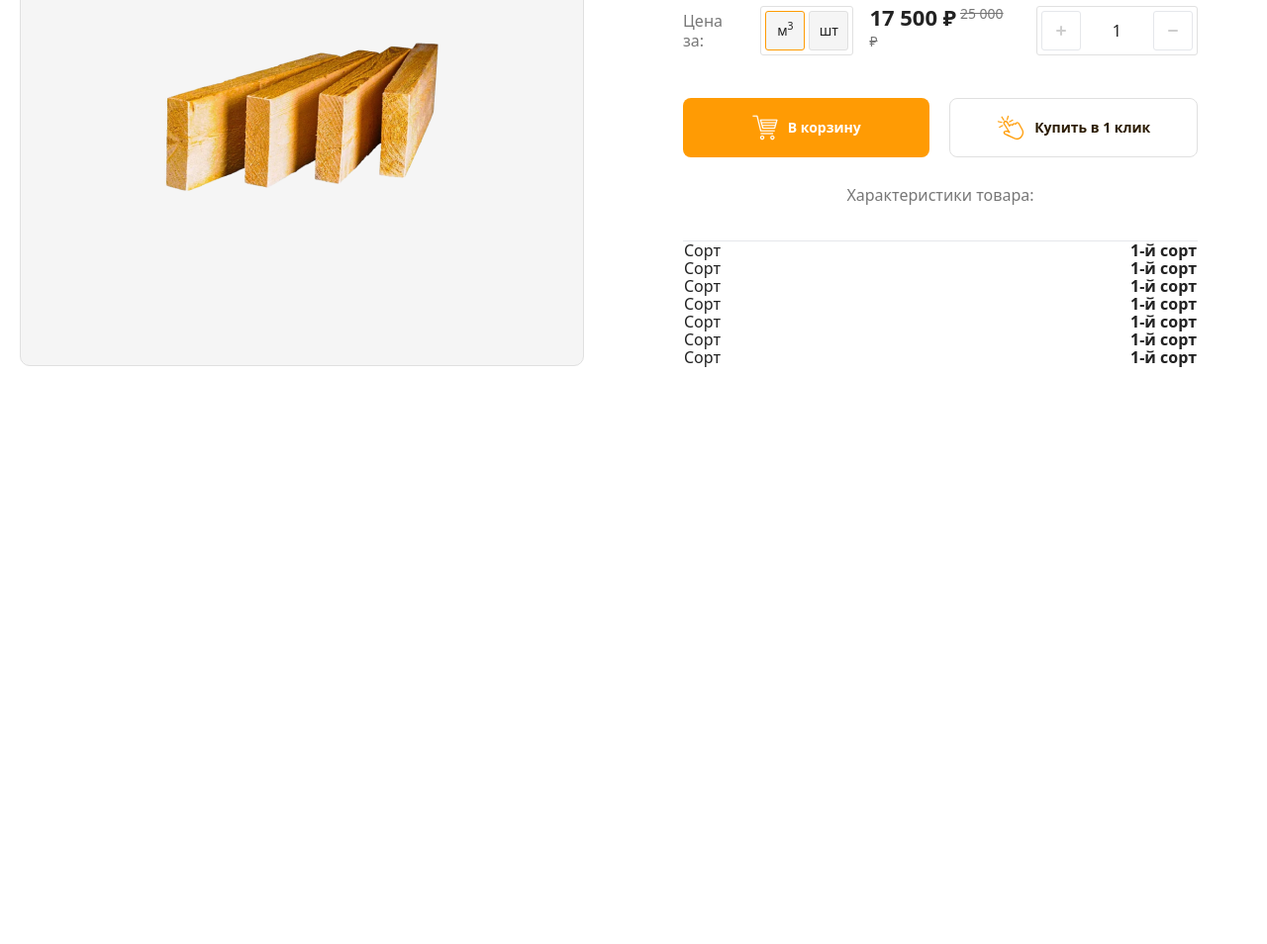
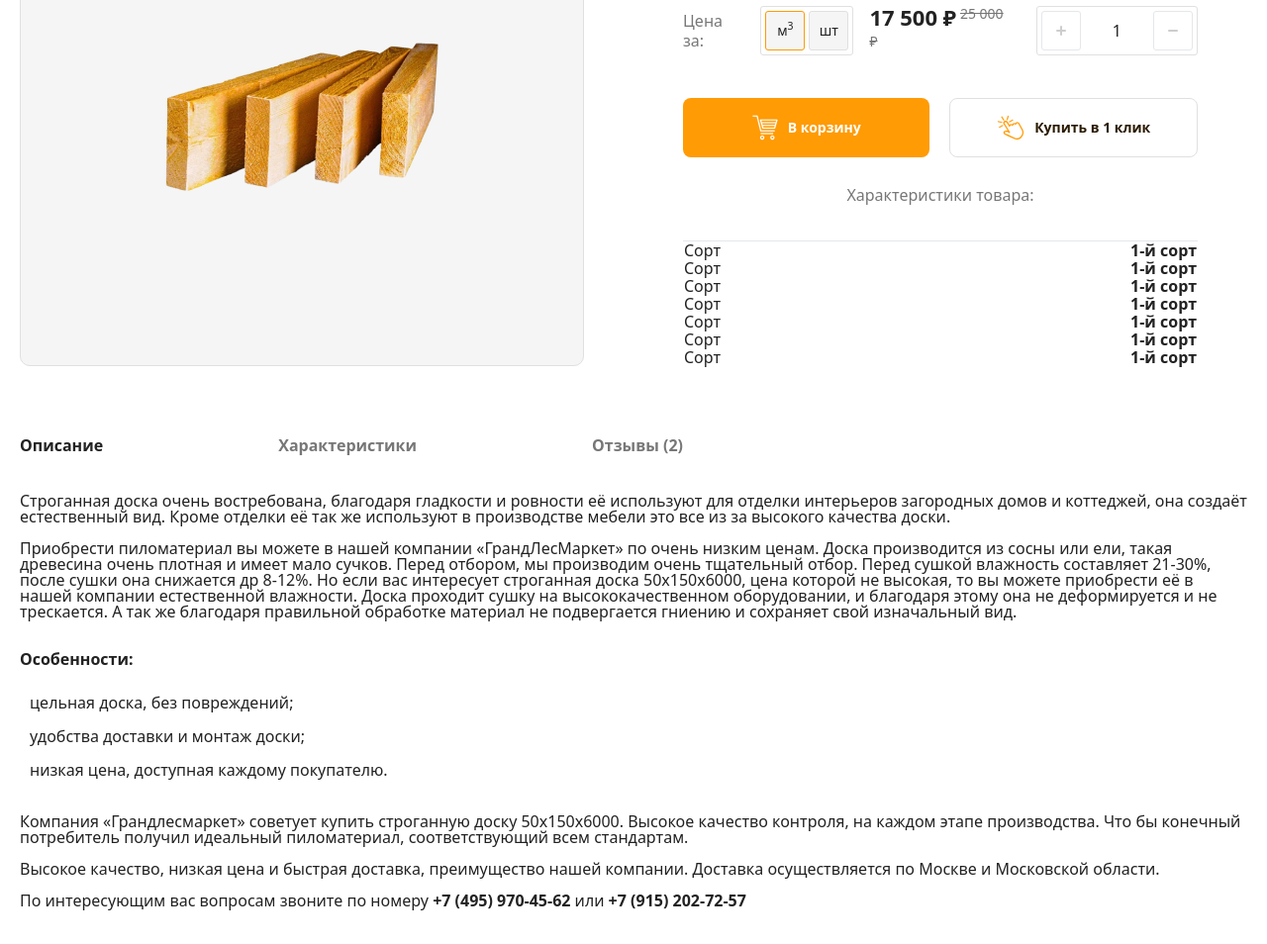
Before and after one commit to mryaxyobek/grandlesmarket, a website: page product.html in a window 1280 px wide. Shown: the part 389-1343 px from the top of the page at 99% size. Before the commit the page ends 800 px from the top, so only its background shows below. Drawn offline with Linux system fonts and the light colour scheme.

Commit message:
added next section

```diff
--- a/product.html
+++ b/product.html
@@ -252,6 +252,38 @@
       </div>
     </div>
   </section>
+
+  <!-- infomation section  -->
+
+  <section class="site-container py-9">
+    <!-- list -->
+    <ul class="flex items-center justify-between max-w-670 text-base leading-4 font-bold text-br-grey-777 mb-10">
+      <li class="">
+        <button class="text-br-black-222">Описание</button>
+      </li>
+      <li class="">
+        <button class="">Характеристики</button>
+      </li>
+      <li class="">
+        <button class="">Отзывы (2)</button>
+      </li>
+    </ul>
+    <p class="font-normal mb-7">
+      Строганная доска очень востребована, благодаря гладкости и ровности её используют для отделки интерьеров загородных домов и коттеджей, она создаёт естественный вид. Кроме отделки её так же используют в производстве мебели это все из за высокого качества доски. <br><br>
+      Приобрести пиломатериал вы можете в нашей компании «ГрандЛесМаркет» по очень низким ценам. Доска производится из сосны или ели, такая древесина очень плотная и имеет мало сучков. Перед отбором, мы производим очень тщательный отбор. Перед сушкой влажность составляет 21-30%, после сушки она снижается др 8-12%. Но если вас интересует строганная доска 50х150х6000, цена которой не высокая, то вы можете приобрести её в нашей компании естественной влажности. Доска проходит сушку на высококачественном оборудовании, и благодаря этому она не деформируется и не трескается. А так же благодаря правильной обработке материал не подвергается гниению и сохраняет свой изначальный вид.
+    </p>
+    <h3 class="leading-6 font-semibold mb-5">Особенности:</h3>
+    <ul class="space-y-2.5 leading-6 font-normal mb-8">
+      <li class="ml-2.5">цельная доска, без повреждений;</li>
+      <li class="ml-2.5">удобства доставки и монтаж доски;</li>
+      <li class="ml-2.5">низкая цена, доступная каждому покупателю.</li>
+    </ul>
+    <p class="font-normal">
+      Компания «Грандлесмаркет» советует купить строганную доску 50х150х6000. Высокое качество контроля, на каждом этапе производства. Что бы конечный потребитель получил идеальный пиломатериал, соответствующий всем стандартам.<br><br>
+      Высокое качество, низкая цена и быстрая доставка, преимущество нашей компании. Доставка осуществляется по Москве и Московской области. <br><br>
+      По интересующим вас вопросам звоните по номеру <b>+7 (495) 970-45-62</b> или <b>+7 (915) 202-72-57</b>
+    </p>
+  </section>
   </main>
 </body>
 
```
Also changed, not shown: dist/output.css.
